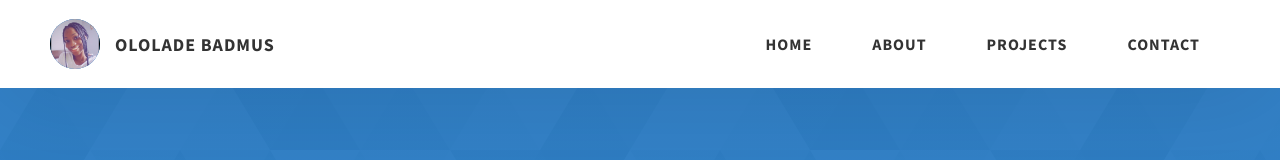
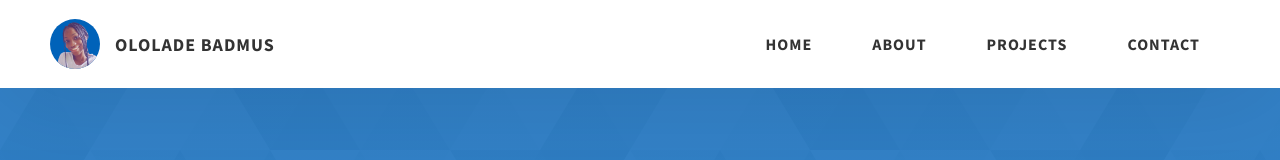
Before and after one commit to Plat-26/portfolio, a website: page index.html in a window 1280 px wide. Shown: the top 160 px of the page. Drawn offline with Linux system fonts and the light colour scheme.

Commit message:
portfolio

```diff
--- a/index.html
+++ b/index.html
@@ -22,7 +22,7 @@
         <div class="header__logo-container">
           <div class="header__logo-img-cont">
             <img
-              src="./assets/jpeg/lolade.jpg"
+              src="./assets/png/lolade-badmus.png.png"
               alt="Ololade's Logo Image"
               class="header__logo-img"
             />
```
Also changed, not shown: assets/jpeg/lolade.jpg (deleted), assets/png/lolade-badmus.png.png (added).
